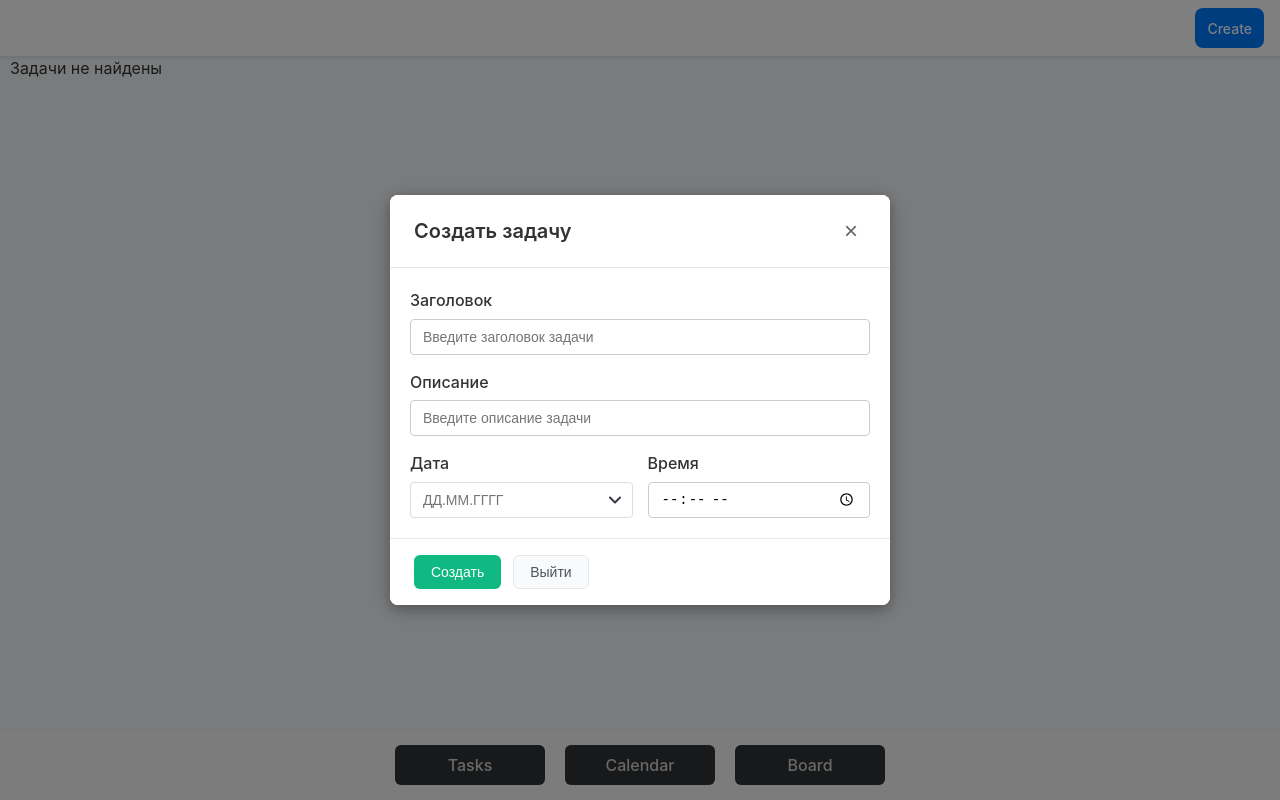
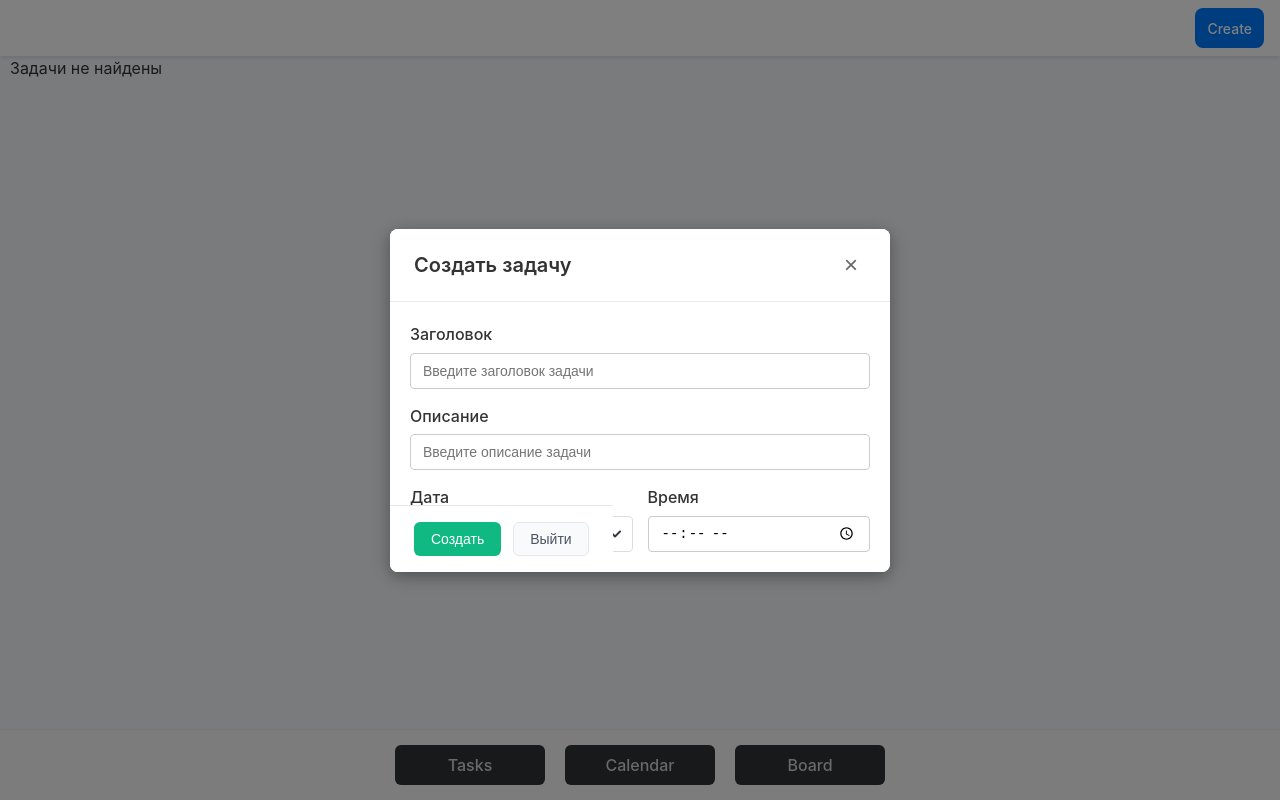
Before and after one commit to Gaigerov/TasksManager, a React (Create React App) app: page / in a window 1280 px wide. Both pictures are taken after a click on the button "Create". Built offline with nearby package versions, Linux system fonts and the light colour scheme; some icons are missing.

Commit message:
footer прилепил к низу страницы

```diff
--- a/src/components/TaskModal/ModalFooter/ModalFooter.module.css
+++ b/src/components/TaskModal/ModalFooter/ModalFooter.module.css
@@ -1,5 +1,7 @@
 .footer {
-    display: flex;
+    display: block;
+    position: absolute;
+    bottom: 0;
     justify-content: flex-start;
     padding: 16px 24px;
     border-top: 1px solid #e8e8e8;
```
